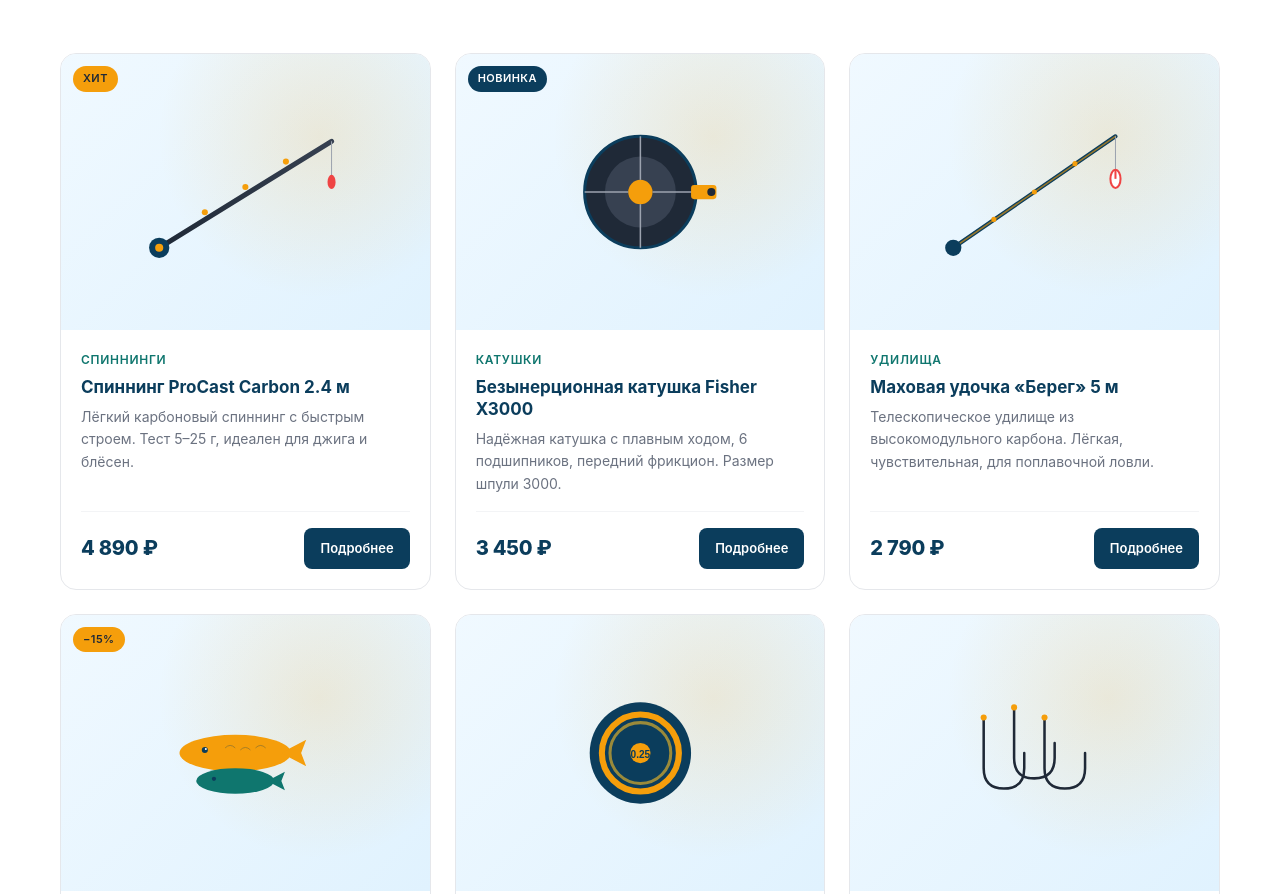
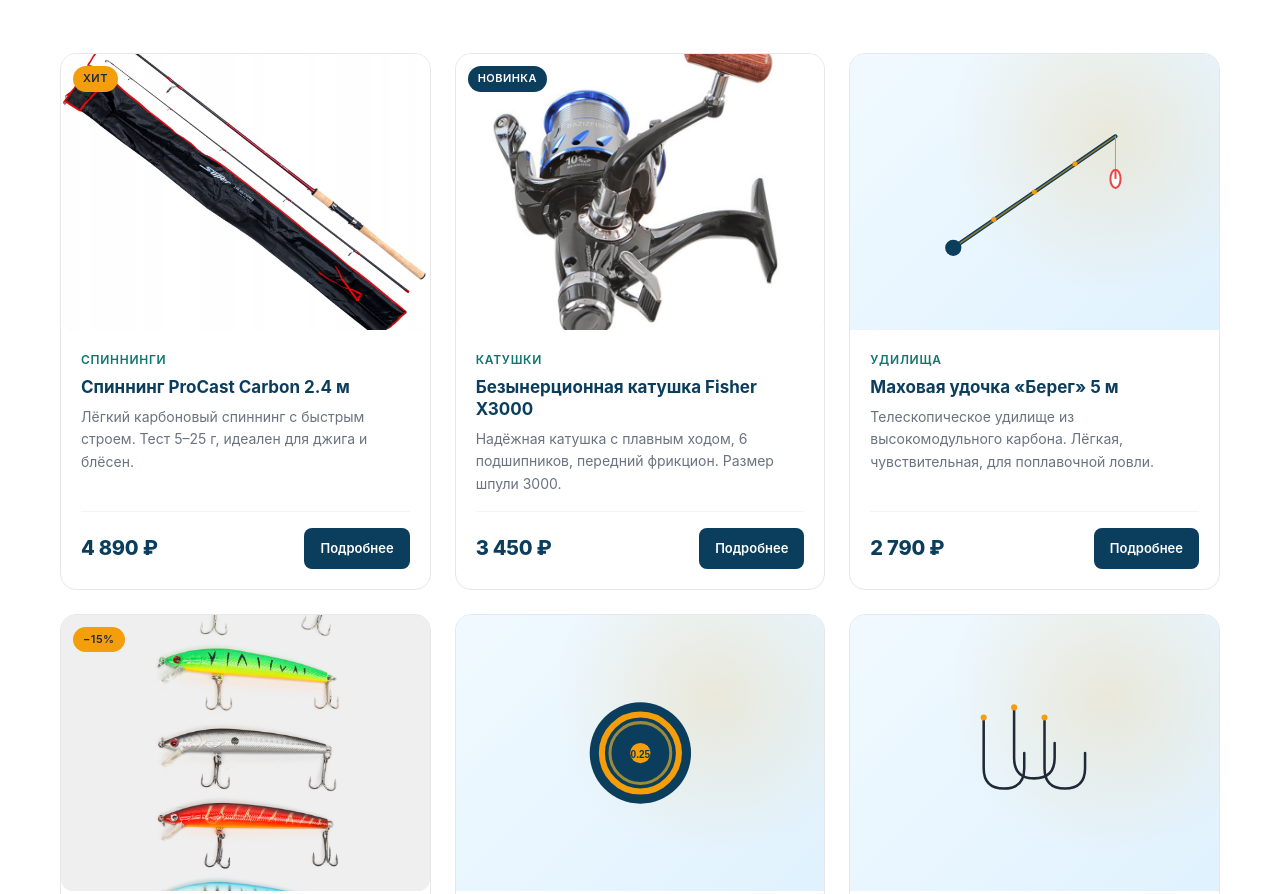
Before and after one commit to Glososat/pril-karas-landing, a plain HTML site: page index.html in a window 1280 px wide. Shown: the part 1934-2828 px from the top of the page. Drawn offline with Linux system fonts and the light colour scheme.

Commit message:
feat(catalog): Добавлено три локальных фото с помощью ИИ-агента

```diff
--- a/index.html
+++ b/index.html
@@ -686,6 +686,22 @@
 
   .product-card:hover .product-image svg {
     transform: scale(1.08) rotate(-3deg);
+  }
+
+  .product-media {
+    position: relative;
+    margin: 0;
+    aspect-ratio: 4 / 3;
+    overflow: hidden;
+    border-radius: 12px;
+    background: #eef3f7;
+  }
+
+  .product-media img {
+    width: 100%;
+    height: 100%;
+    object-fit: cover;
+    display: block;
   }
 
   .product-tag {
@@ -1618,25 +1634,10 @@
 
         <!-- Товар 1: Спиннинг -->
         <article class="product-card">
-          <div class="product-image">
+          <figure class="product-media">
             <span class="product-tag hot">Хит</span>
-            <svg viewBox="0 0 200 150" xmlns="http://www.w3.org/2000/svg" aria-hidden="true">
-              <defs>
-                <linearGradient id="rod1" x1="0" y1="0" x2="1" y2="0">
-                  <stop offset="0%" stop-color="#1f2937"/>
-                  <stop offset="100%" stop-color="#374151"/>
-                </linearGradient>
-              </defs>
-              <line x1="15" y1="130" x2="185" y2="25" stroke="url(#rod1)" stroke-width="5" stroke-linecap="round"/>
-              <circle cx="15" cy="130" r="10" fill="#0b3d5c"/>
-              <circle cx="15" cy="130" r="4" fill="#f59e0b"/>
-              <circle cx="60" cy="95" r="3" fill="#f59e0b"/>
-              <circle cx="100" cy="70" r="3" fill="#f59e0b"/>
-              <circle cx="140" cy="45" r="3" fill="#f59e0b"/>
-              <line x1="185" y1="25" x2="185" y2="60" stroke="#9ca3af" stroke-width="1"/>
-              <ellipse cx="185" cy="65" rx="4" ry="7" fill="#ef4444"/>
-            </svg>
-          </div>
+            <img src="assets/images/spinning.jpg" alt="Спиннинг ProCast Carbon" loading="lazy">
+          </figure>
           <div class="product-body">
             <span class="product-category">Спиннинги</span>
             <h3 class="product-title">Спиннинг ProCast Carbon 2.4 м</h3>
@@ -1650,22 +1651,10 @@
 
         <!-- Товар 2: Катушка -->
         <article class="product-card">
-          <div class="product-image">
+          <figure class="product-media">
             <span class="product-tag">Новинка</span>
-            <svg viewBox="0 0 200 150" xmlns="http://www.w3.org/2000/svg" aria-hidden="true">
-              <circle cx="100" cy="75" r="55" fill="#1f2937" stroke="#0b3d5c" stroke-width="3"/>
-              <circle cx="100" cy="75" r="35" fill="#374151"/>
-              <circle cx="100" cy="75" r="12" fill="#f59e0b"/>
-              <g stroke="#9ca3af" stroke-width="1.5" fill="none">
-                <line x1="45" y1="75" x2="88" y2="75"/>
-                <line x1="112" y1="75" x2="155" y2="75"/>
-                <line x1="100" y1="20" x2="100" y2="63"/>
-                <line x1="100" y1="87" x2="100" y2="130"/>
-              </g>
-              <rect x="150" y="68" width="25" height="14" rx="3" fill="#f59e0b"/>
-              <circle cx="170" cy="75" r="4" fill="#1f2937"/>
-            </svg>
-          </div>
+            <img src="assets/images/reel.jpg" alt="Безынерционная катушка Fisher X3000" loading="lazy">
+          </figure>
           <div class="product-body">
             <span class="product-category">Катушки</span>
             <h3 class="product-title">Безынерционная катушка Fisher X3000</h3>
@@ -1705,27 +1694,10 @@
 
         <!-- Товар 4: Приманки -->
         <article class="product-card">
-          <div class="product-image">
+          <figure class="product-media">
             <span class="product-tag hot">−15%</span>
-            <svg viewBox="0 0 200 150" xmlns="http://www.w3.org/2000/svg" aria-hidden="true">
-              <g transform="translate(40 50)">
-                <ellipse cx="50" cy="25" rx="55" ry="18" fill="#f59e0b"/>
-                <path d="M95 25 L120 12 L115 25 L120 38 Z" fill="#f59e0b"/>
-                <circle cx="20" cy="22" r="3" fill="#0b3d5c"/>
-                <circle cx="21" cy="21" r="1" fill="#fff"/>
-                <g stroke="#0b3d5c" stroke-width="0.8" fill="none" opacity="0.4">
-                  <path d="M40 20 Q45 15 50 20"/>
-                  <path d="M55 22 Q60 17 65 22"/>
-                  <path d="M70 20 Q75 15 80 20"/>
-                </g>
-              </g>
-              <g transform="translate(55 85) scale(0.7)">
-                <ellipse cx="50" cy="25" rx="55" ry="18" fill="#0f766e"/>
-                <path d="M95 25 L120 12 L115 25 L120 38 Z" fill="#0f766e"/>
-                <circle cx="20" cy="22" r="3" fill="#0b3d5c"/>
-              </g>
-            </svg>
-          </div>
+            <img src="assets/images/lure.jpg" alt="Набор воблеров Улов" loading="lazy">
+          </figure>
           <div class="product-body">
             <span class="product-category">Приманки</span>
             <h3 class="product-title">Набор воблеров «Улов» 6 шт.</h3>
```
Also changed, not shown: assets/images/lure.jpg (added), assets/images/reel.jpg (added), assets/images/spinning.jpg (added).
